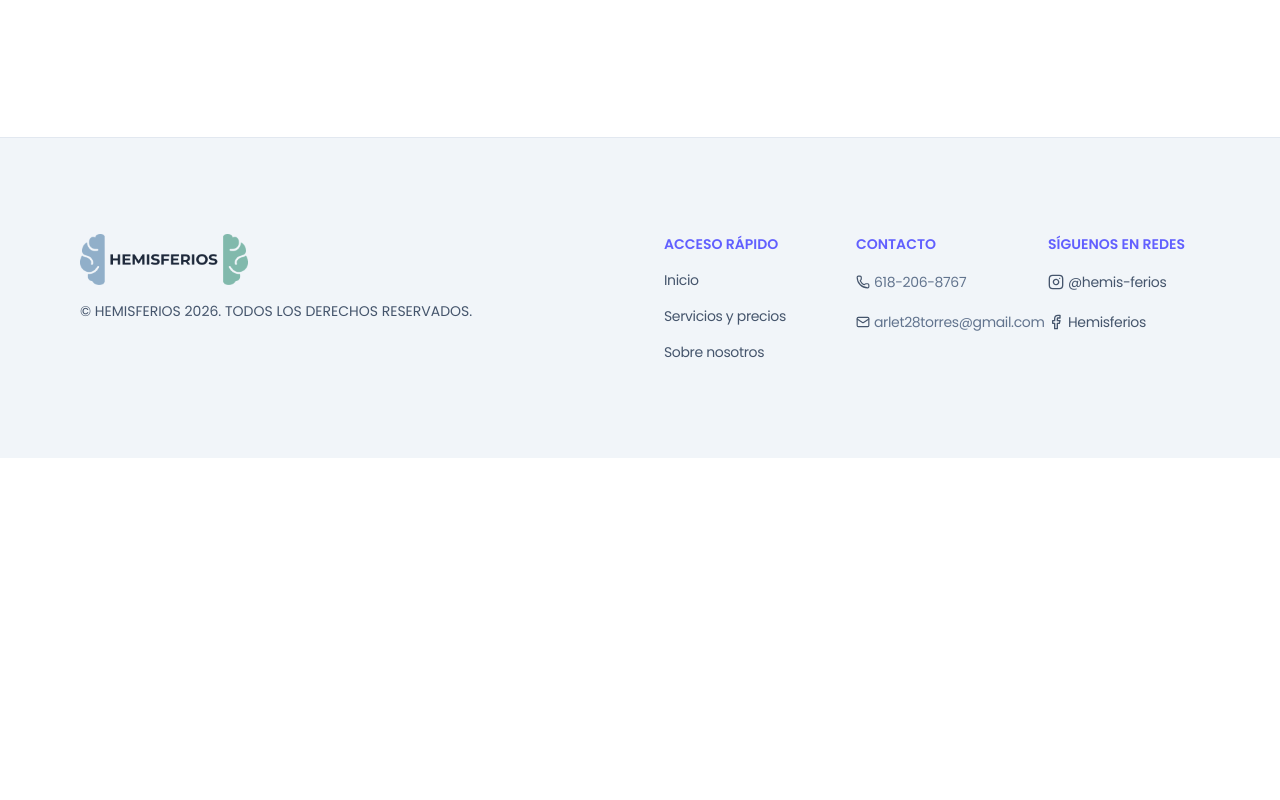
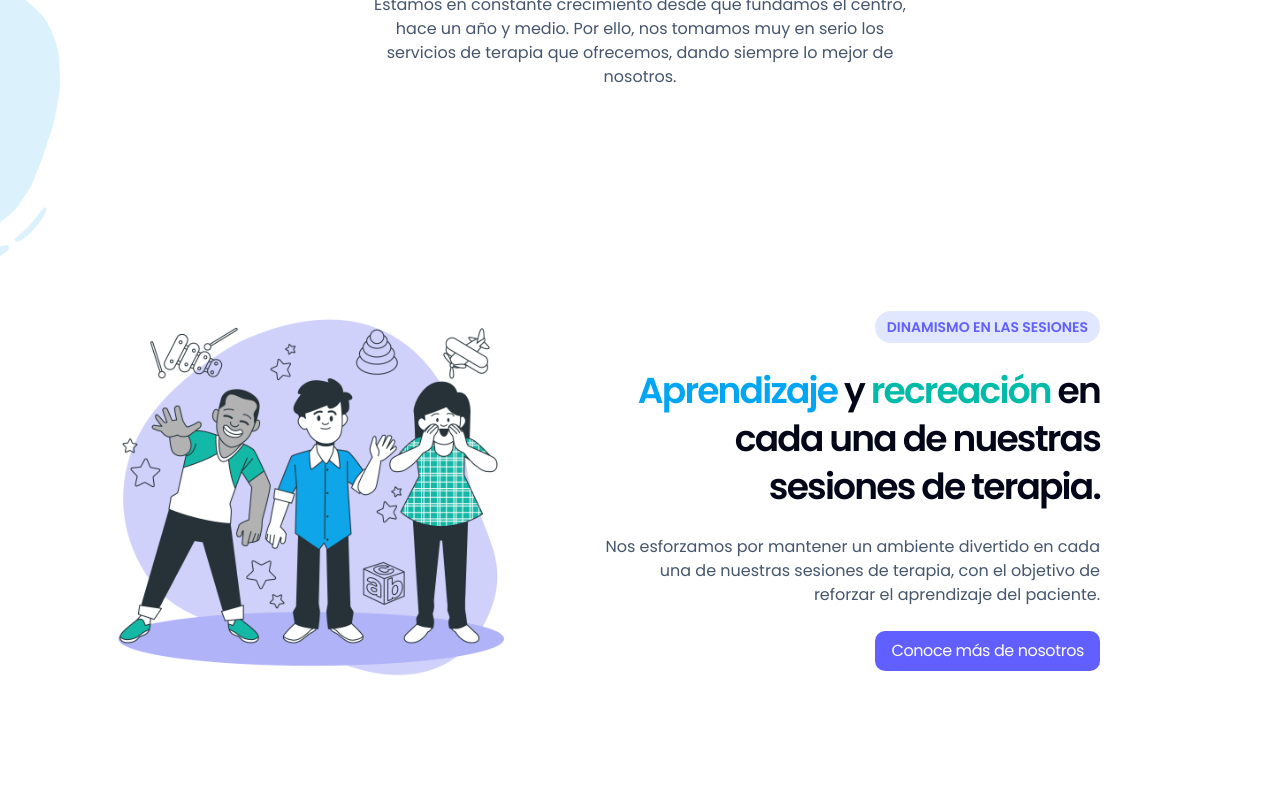
Before and after one commit to kevtorres23/hemisferios-web, a Next.js app in the folder frontend/: page / in a window 1280 px wide. Shown: the part 2580-3380 px from the top of the page. Before the commit the page ends 3038 px from the top, so only its background shows below. Built offline with nearby package versions, Linux system fonts and the light colour scheme.

Commit message:
Finished the Dynamism section.

```diff
--- a/frontend/app/page.tsx
+++ b/frontend/app/page.tsx
@@ -1,14 +1,17 @@
 import Navbar from "@/website-components/Navbar";
 import Footer from "@/website-components/Footer";
-import HeroSection from "@/sections/HomeHeroSection";
-import WorkingMethod from "@/sections/HomeWorkingMethod";
-import TherapyAreas from "@/sections/HomeTherapyAreas";
-import ConstantGrowth from "@/sections/HomeConstantGrowth";
+import HeroSection from "@/sections/home/HeroSection";
+import WorkingMethod from "@/sections/home/WorkingMethod";
+import TherapyAreas from "@/sections/home/TherapyAreas";
+import ConstantGrowth from "@/sections/home/ConstantGrowth";
+import Dynamism from "@/sections/home/Dynamism";
+import blob from "../public/blob2.png";
+import Image from "next/image";
 
 export default function Home() {
 
   return (
-    <div className="flex flex-col min-h-screen items-center justify-center bg-white font-sans dark:bg-black">
+    <div className="relative overflow-x-hidden overflow-y-hidden flex flex-col min-h-screen items-center justify-center bg-white font-sans dark:bg-black">
       <Navbar activePage="home" />
 
       <HeroSection />
@@ -17,7 +20,17 @@ export default function Home() {
 
       <TherapyAreas />
 
+      <div className="absolute xl:-right-48 md:-right-46 sm:-right-48 -right-30 top-520 z-900">
+        <Image src={blob} alt="" className="xl:w-70 sm:w-60 w-40 opacity-15" />
+      </div>
+
+      <div className="absolute xl:-left-48 md:-left-46 sm:-left-48 -left-30 top-620 z-900">
+        <Image src={blob} alt="" className="xl:w-70 sm:w-60 w-40 opacity-15 scale-x-[-1]"/>
+      </div>
+
       <ConstantGrowth />
+
+      <Dynamism />
 
       <Footer />
     </div>
--- a/frontend/sections/HomeConstantGrowth.tsx
+++ b/frontend/sections/home/ConstantGrowth.tsx
@@ -1,8 +1,15 @@
+"use client";
+
+import { useRef } from "react";
 import SectionBadge from "@/website-components/SectionBadge";
+import { isVisible } from "@/website-components/VisibilityDetector";
 
 function ConstantGrowth() {
+    const ref1 = useRef(null);
+    const visibility = isVisible(ref1);
+
     return (
-        <div className="items-center justify-center lg:px-20 sm:px-16 px-8 lg:pb-36 md:pb-20 pb-16 h-auto">
+        <div ref={ref1} className={`${visibility ? "opacity-100 top-0" : "opacity-0 top-12"} relative items-center justify-center lg:px-20 sm:px-16 px-8 lg:py-12 md:py-10 py-14 h-auto transition-all ease-in duration-700`}>
 
             <div className="flex flex-col w-full items-center justify-center gap-4">
                 <SectionBadge name="CRECIMIENTO CONSTANTE" />
--- /dev/null
+++ b/frontend/sections/home/Dynamism.tsx
@@ -0,0 +1,45 @@
+"use client";
+
+import { useRef } from "react";
+import Image from "next/image";
+import NormalButton from "@/website-components/NormalButton";
+import kids from "../../public/kids.png";
+import SectionBadge from "@/website-components/SectionBadge";
+import { isVisible } from "@/website-components/VisibilityDetector";
+
+function Dynamism() {
+    const ref1 = useRef(null);
+    const isInfoVisible = isVisible(ref1);
+
+    const ref2 = useRef(null);
+    const isIllustrationVisible = isVisible(ref2);
+
+    return (
+        <main className="relative overflow-hidden w-full flex lg:flex-row flex-col-reverse sm:gap-20 gap-12 justify-center items-center lg:px-0 sm:px-16 px-8 lg:py-36 md:py-20 py-16 h-auto">
+
+            {/* Illustration */}
+            <div ref={ref2} className={`${isIllustrationVisible ? "opacity-100" : "opacity-0"} transition-all ease-in duration-900`}>
+                <Image src={kids} alt="" className="xl:w-105 lg:w-96 sm:w-102 w-80" />
+            </div>
+
+            {/* Content */}
+            <div ref={ref1} className={`${isInfoVisible ? "opacity-100" : "opacity-0"} info flex flex-col lg:gap-6 gap-4 lg:items-end items-center xl:max-w-125 lg:max-w-md md:max-w-xl xl:mr-20 mr-0 transition-all ease-in duration-400`}>
+
+                <SectionBadge name="DINAMISMO EN LAS SESIONES" />
+
+                <h1 className="md:text-4xl/12 text-3xl/10 lg:text-end text-center font-semibold text-slate-950 tracking-tighter w-full">
+                    <span className="text-sky-500">Aprendizaje</span> y <span className="text-teal-500">recreación</span> en cada una de nuestras sesiones de terapia.
+                </h1>
+
+                <p className="text-base font-normal/7 lg:text-end text-center text-slate-600 w-full">
+                    Nos esforzamos por mantener un ambiente divertido en cada una de nuestras sesiones de terapia, con el objetivo de reforzar el aprendizaje del paciente.
+                </p>
+
+                <NormalButton text="Conoce más de nosotros" />
+            </div>
+
+        </main>
+    )
+}
+
+export default Dynamism;
--- a/frontend/sections/HomeHeroSection.tsx
+++ b/frontend/sections/home/HeroSection.tsx
@@ -1,11 +1,21 @@
+"use client";
+
+import { useRef } from "react";
 import Image from "next/image";
 import NormalButton from "@/website-components/NormalButton";
 import TextButton from "@/website-components/TextButton";
 import BrainTag from "@/website-components/BrainTag";
-import brainIllustration from "../public/hero-brain.png"
-import blob from "../public/blob.png";
+import brainIllustration from "../../public/hero-brain.png"
+import blob from "../../public/blob.png";
+import { isVisible }  from "@/website-components/VisibilityDetector";
 
 function HeroSection() {
+    const ref1 = useRef(null);
+    const isInfoVisible = isVisible(ref1);
+
+    const ref2 = useRef(null);
+    const isIllustrationVisible = isVisible(ref2);
+
     return (
         <main className="relative overflow-hidden w-full flex lg:flex-row flex-col sm:gap-20 gap-14 justify-center items-center lg:px-0 sm:px-16 px-8 lg:pt-24 lg:pb-36 md:py-20 py-16 h-auto">
             <div className="absolute xl:-left-52 md:-left-46 sm:-left-48 -left-30 sm:top-32 top-48 z-900">
@@ -17,7 +27,7 @@ function HeroSection() {
             </div>
 
             {/* Content */}
-            <div className="info flex flex-col lg:gap-6 sm:gap-4 gap-7 lg:items-start items-center xl:max-w-125 lg:max-w-md md:max-w-xl xl:mr-20 mr-0">
+            <div ref={ref1} className={`${isInfoVisible ? "opacity-100" : "opacity-0"} info flex flex-col lg:gap-6 sm:gap-4 gap-7 lg:items-start items-center xl:max-w-125 lg:max-w-md md:max-w-xl xl:mr-20 mr-0 transition-all ease-in duration-400`}>
 
                 <p className="lg:text-5xl/14 text-4xl/12 lg:text-start text-center font-semibold text-slate-950 tracking-tighter w-full">Estimulación, rehabilitación e integración <span className="text-indigo-500">completa.</span></p>
                 <p className="text-base font-normal/7 lg:text-start text-center text-slate-600 w-full">Somos un centro de terapia infantil donde trabajamos para abordar y mejorar diferentes aspectos del funcionamiento cognitivo y comunicativo.</p>
@@ -29,7 +39,7 @@ function HeroSection() {
             </div>
 
             {/* Illustration */}
-            <div className="relative">
+            <div ref={ref2} className={`${isIllustrationVisible ? "opacity-100" : "opacity-0"} relative transition-all ease-in duration-900`}>
                 <div className="sm:hidden w-full flex flex-row items-center justify-between">
                     <BrainTag text="Comunicación" positionStyle="" />
                     <BrainTag text="Cognición" positionStyle="" />
--- a/frontend/sections/HomeTherapyAreas.tsx
+++ b/frontend/sections/home/TherapyAreas.tsx
@@ -1,14 +1,24 @@
-import Image, { StaticImageData } from "next/image";
+"use client";
+
+import { useRef } from "react";
+import Image from "next/image";
 import NormalButton from "@/website-components/NormalButton";
-import patient from "../public/patient.png";
+import patient from "../../public/patient.png";
 import SectionBadge from "@/website-components/SectionBadge";
+import { isVisible } from "@/website-components/VisibilityDetector";
 
 function TherapyAreas() {
+    const ref1 = useRef(null);
+    const isInfoVisible = isVisible(ref1);
+
+    const ref2 = useRef(null);
+    const isIllustrationVisible = isVisible(ref2);
+
     return (
-        <main className={`relative overflow-hidden w-full flex lg:flex-row flex-col sm:gap-20 gap-14 justify-center items-center lg:px-0 sm:px-16 px-8 lg:pt-24 lg:pb-36 md:py-20 py-16 h-auto`}>
+        <main className="relative overflow-x-hidden overflow-y-hidden w-full flex lg:flex-row flex-col sm:gap-20 gap-14 justify-center items-center lg:px-0 sm:px-16 px-8 lg:py-36 md:py-20 py-16 h-auto">
 
             {/* Content */}
-            <div className="info flex flex-col lg:gap-6 sm:gap-4 gap-7 lg:items-start items-center xl:max-w-125 lg:max-w-md md:max-w-xl xl:mr-20 mr-0">
+            <div ref={ref1} className={`${isInfoVisible ? "opacity-100" : "opacity-0"} info flex flex-col lg:gap-6 sm:gap-4 gap-5 lg:items-start items-center xl:max-w-125 lg:max-w-md md:max-w-xl xl:mr-20 mr-0 transition-all ease-in duration-400`}>
 
                 <SectionBadge name="ÁREAS DE TERAPIA" />
 
@@ -24,7 +34,7 @@ function TherapyAreas() {
             </div>
 
             {/* Illustration */}
-            <div className="">
+            <div ref={ref2} className={`${isIllustrationVisible ? "opacity-100" : "opacity-0"} transition-all ease-in duration-900`}>
                 <Image src={patient} alt="" className="xl:w-105 lg:w-96 sm:w-102 w-80" />
             </div>
 
--- a/frontend/sections/HomeWorkingMethod.tsx
+++ b/frontend/sections/home/WorkingMethod.tsx
@@ -1,18 +1,28 @@
+"use client";
+
+import { useRef } from "react";
 import TechniqueCard from "@/website-components/TechniqueCard";
 import { Brain, Settings, Smile, Sparkles } from "lucide-react";
+import { isVisible } from "@/website-components/VisibilityDetector";
 
 function WorkingMethod() {
+    const ref1 = useRef(null);
+    const titleVisible = isVisible(ref1);
+
+    const ref2 = useRef(null);
+    const cardsVisible = isVisible(ref2);
+
     return (
-        <section className="w-full h-auto sm:py-32 py-16 sm:px-20 px-8 bg-indigo-500 flex items-center justify-center flex-col sm:gap-20 gap-12">
+        <section className="relative w-full h-auto sm:py-32 py-16 sm:px-20 px-8 bg-indigo-500 flex items-center justify-center flex-col sm:gap-20 gap-12">
 
-            <div className="header max-w-3xl flex flex-col items-center justify-center gap-6">
+            <div ref={ref1} className={`${titleVisible ? "opacity-100 top-0" : "opacity-0 top-10" } relative max-w-3xl flex flex-col items-center justify-center gap-6 transition-all ease-in duration-700`}>
                 <h1 className="lg:text-5xl/14 sm:text-4xl/12 text-3xl/10 text-center font-semibold text-white tracking-tighter w-full">
                     Mantenemos un enfoque cien por ciento orientado al paciente.
                 </h1>
                 <p className="sm:text-base text-sm font-normal/7 text-center text-white sm:w-8/12 w-full">Ofrecemos terapia de comunicación y lenguaje enfocada en atender y trabajar las áreas de mejora del paciente, mediante el uso de las siguientes técnicas.</p>
             </div>
 
-            <div className="w-full h-auto grid xl:grid-cols-4 md:grid-cols-2 grid-cols-1 gap-8">
+            <div ref={ref2} className={`${cardsVisible ? "opacity-100 top-0" : "opacity-0 top-16"} relative w-full h-auto grid xl:grid-cols-4 md:grid-cols-2 grid-cols-1 gap-8 transition-all ease-out duration-1500`}>
                 <TechniqueCard title="Conocer las necesidades del paciente."
                     description="El proceso comienza con una entrevista para realizar una historia clínica y saber qué evaluaciones específicas necesita."
                     icon={<Brain className="w-6 text-white" />}
--- a/frontend/website-components/SectionBadge.tsx
+++ b/frontend/website-components/SectionBadge.tsx
@@ -5,7 +5,7 @@ type BadgeProps = {
 function SectionBadge(props: BadgeProps) {
     return(
         <div className="px-3 py-1.5 bg-indigo-100 rounded-full">
-            <p className="text-indigo-500 text-sm font-semibold">{props.name}</p>
+            <p className="text-indigo-500 sm:text-sm text-xs font-semibold">{props.name}</p>
         </div>
     )
 }
--- /dev/null
+++ b/frontend/website-components/VisibilityDetector.tsx
@@ -0,0 +1,21 @@
+import { useEffect, useState } from "react";
+
+export function isVisible(ref: any) {
+    const [isIntersecting, setIsIntersecting] = useState(false);
+
+    useEffect(() => {
+        {/* Create a new Intersection instance. */}
+        const observer = new IntersectionObserver(([entry]) => {
+            setIsIntersecting(entry.isIntersecting); {/* We set the isIntersecting variable to true if the observer detects the element is within the viewport.*/}
+        });
+
+        observer.observe(ref.current);
+
+        return () => {
+            observer.disconnect;
+        };
+
+    }, [ref])
+
+    return isIntersecting;
+}
```
